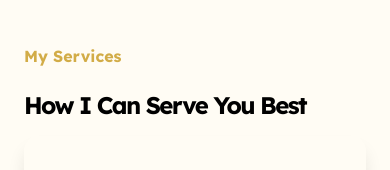
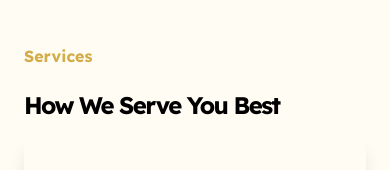
Before and after one commit to North-Star-Development/Isaac-Martinez-1-page-website, a React (Vite) app: page / in a window 390 px wide. Shown: the part 482-652 px from the top of the page. Built offline with nearby package versions, Linux system fonts and the light colour scheme.

Commit message:
feat : mobile responsive about done ⭐️

```diff
--- a/src/components/About/index.styles.ts
+++ b/src/components/About/index.styles.ts
@@ -5,11 +5,11 @@ export const AboutContainer = styled.div`
   padding: 4rem 3.5rem 1rem;
 
   @media screen and (max-width: 861px) {
-    padding: 4rem 2.5rem 1rem;
+    padding: 2rem 2.5rem 1rem;
   }
 
-  @media screen and (max-width: 373px) {
-    padding: 4rem 1.5rem 1rem;
+  @media screen and (max-width: 400px) {
+    padding: 2rem 1.2rem 1rem;
   }
 
   .merchant {
@@ -42,7 +42,7 @@ export const AboutBoxOne = styled.div`
   }
   @media screen and (max-width: 673px) {
     display: flex;
-    flex-direction: column;
+    flex-direction: column-reverse;
     margin-bottom: 2rem;
   }
 `;
@@ -54,6 +54,8 @@ export const AboutText = styled.span`
     color: #d2ac47;
     font-size: 1rem;
     font-weight: 700;
+
+
 `;
 
 export const AboutTextSide = styled.div`
@@ -72,6 +74,13 @@ export const AboutImageSide = styled.div`
 
 export const AboutImage = styled.img`
   max-width: 70%;
+
+  @media screen and (max-width : 1100px) {
+    max-width : 80%;
+  }
+  @media screen and (max-width : 450px) {
+    max-width : 100%
+  }
 `;
 
 export const AboutHeader = styled.span`
@@ -95,7 +104,8 @@ export const AboutHeader = styled.span`
   }
 
   @media screen and (max-width: 737px) {
-    font-size: 1.2rem;
+    font-size: 1.4rem;
+    letter-spacing : -0.09rem;
   }
 
   @media screen and (max-width: 673px) {
--- a/src/components/Services/index.tsx
+++ b/src/components/Services/index.tsx
@@ -14,8 +14,8 @@ import {
   const Services = () => {
     return (
       <ServicesContainer id="services">
-        <ServicesText>My Services</ServicesText>
-        <ServicesHowText>How I Can Serve You Best</ServicesHowText>
+        <ServicesText>Services</ServicesText>
+        <ServicesHowText>How We Serve You Best</ServicesHowText>
 
         <ServiceBoxContainer>
           <ServiceBox>
```
